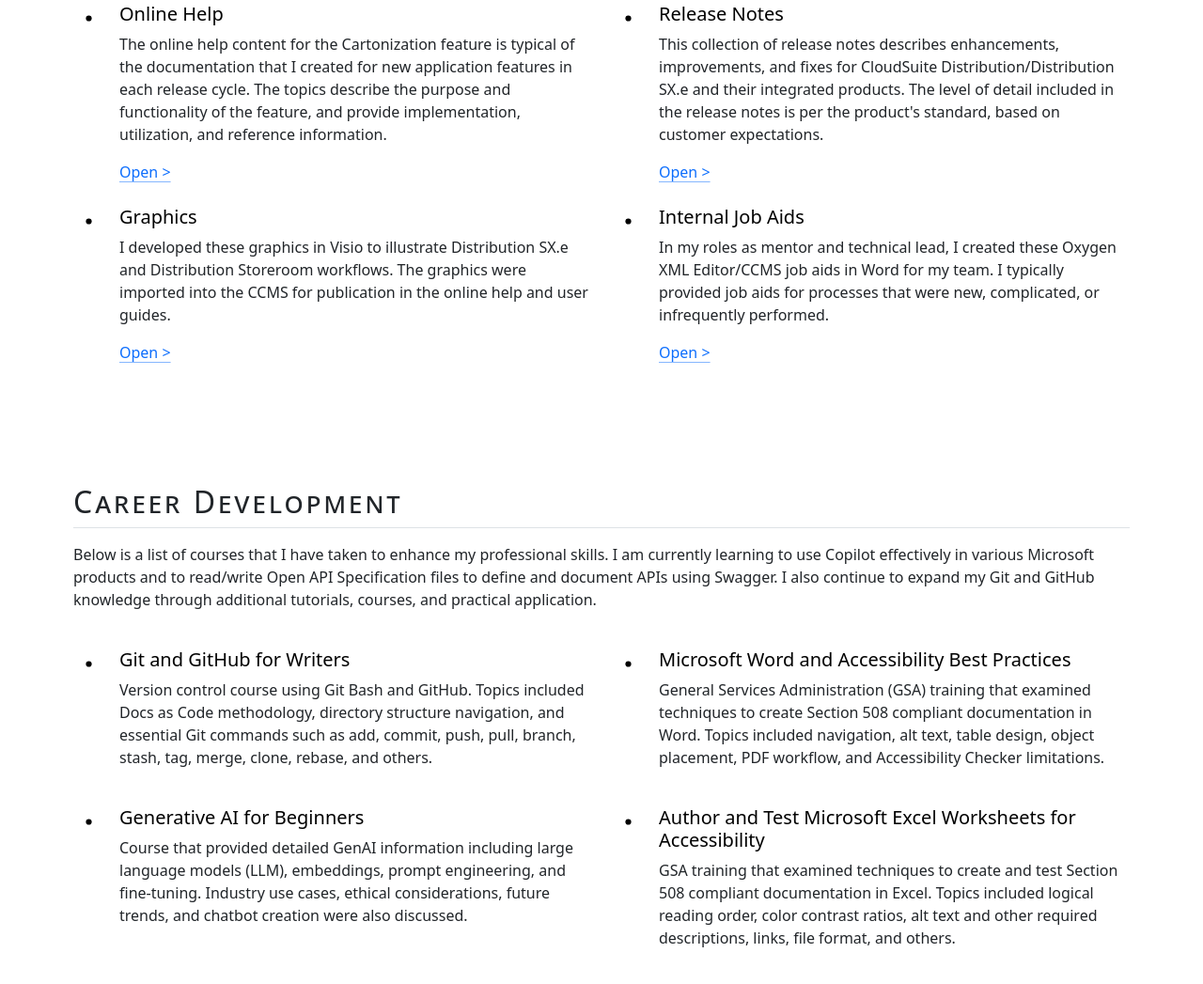
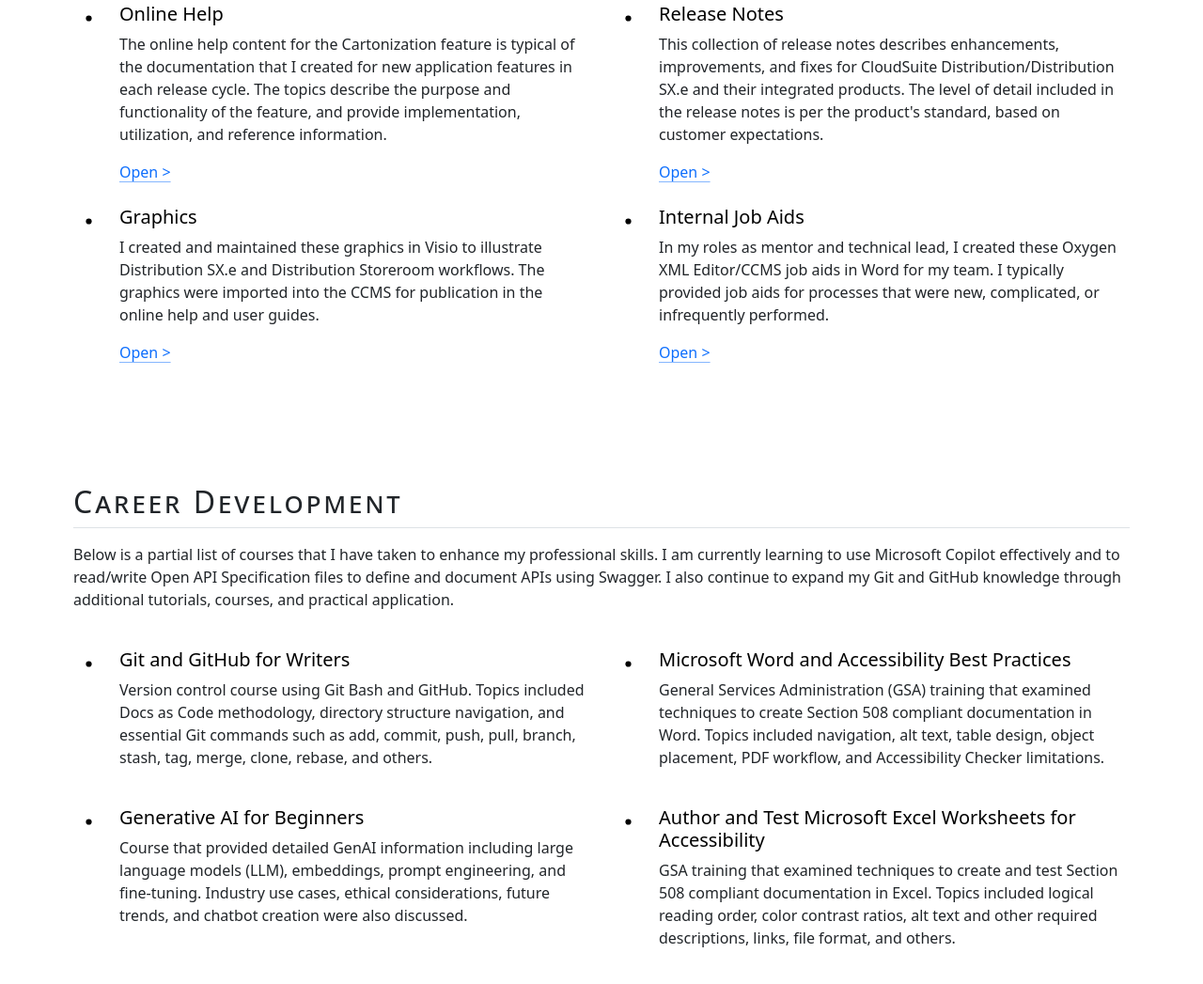
Before and after one commit to susanne-sundseth/techwriter, a plain HTML site: page index.html in a window 1280 px wide. Shown: the part 1786-2833 px from the top of the page at 94% size. Drawn offline with nearby package versions, Linux system fonts and the light colour scheme; a web font is replaced by a local one.

Commit message:
Minor update to index

```diff
--- a/index.html
+++ b/index.html
@@ -77,7 +77,7 @@
   <!-- Portfolio -->
   <div class="container px-2 py-5" id="Portfolio">
     <h2 class="pt-2 pb-2 border-bottom">Portfolio</h2>
-    <p class="mt-3">Below are samples of documentation that I created while working at Infor, a global leader in cloud-based, industry-specific enterprise software. My main focus was Infor Distribution SX.e and Infor CloudSuite Distribution, the on-premises and cloud versions of ERP distribution software for small-to-medium businesses. I was also the principal writer for the Infor Distribution Storeroom application, a warehouse management tool that enables distributors to manage inventory at customer locations.</p>
+    <p class="mt-3">Below are samples of documentation that I created while working at Infor, a global leader in cloud-based, industry-specific enterprise software. My main focus was Infor Distribution SX.e and Infor CloudSuite Distribution, the on-premises and cloud versions of ERP distribution software for small-to-medium businesses. I was also the sole writer for the Infor Distribution Storeroom application, a warehouse management tool that enables distributors to manage inventory at customer locations.</p>
     <p>Unless otherwise noted, I used Oxygen XML Editor within a Madcap IXIA DITA CCMS to create the original documentation. Except for graphics and internal job aids, I applied the global English writing style to the documentation. </p>
 
     <div class="row g-4 py-4 row-cols-1 row-cols-lg-2">
@@ -132,7 +132,7 @@
         </div>
         <div>
           <h3 class="fs-5 text-body-emphasis">Graphics</h3>
-          <p>I developed these graphics in Visio to illustrate Distribution SX.e and Distribution Storeroom workflows. The graphics were imported into the CCMS for publication in the online help and user guides.</p>
+          <p>I created and maintained these graphics in Visio to illustrate Distribution SX.e and Distribution Storeroom workflows. The graphics were imported into the CCMS for publication in the online help and user guides.</p>
           <a href="./graphics.html" class="icon-link" target="_blank">Open ></a>
         </div>
       </div>
@@ -155,7 +155,7 @@
   <!-- Career Development -->
   <div class="container px-2 py-5" id="Courses">
     <h2 class="pt-2 pb-2 border-bottom">Career Development</h2>
-    <p class="mt-3">Below is a list of courses that I have taken to enhance my professional skills. I am currently learning to use Copilot effectively in various Microsoft products and to read/write Open API Specification files to define and document APIs using Swagger. I also continue to expand my Git and GitHub knowledge through additional tutorials, courses, and practical application.</p>
+    <p class="mt-3">Below is a partial list of courses that I have taken to enhance my professional skills. I am currently learning to use Microsoft Copilot effectively and to read/write Open API Specification files to define and document APIs using Swagger. I also continue to expand my Git and GitHub knowledge through additional tutorials, courses, and practical application.</p>
 
     <div class="row g-4 py-4 row-cols-1 row-cols-lg-2">
 
```
